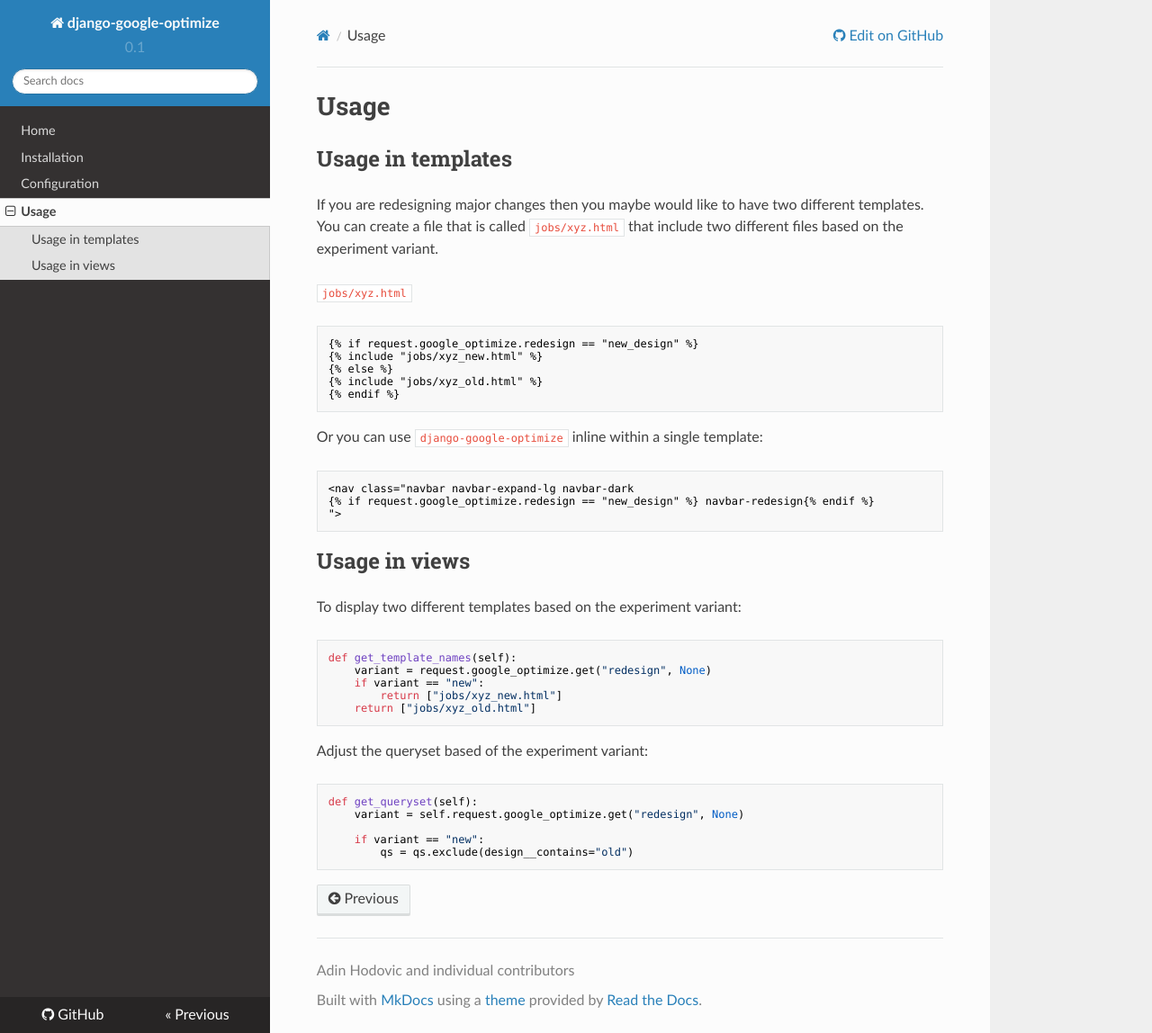
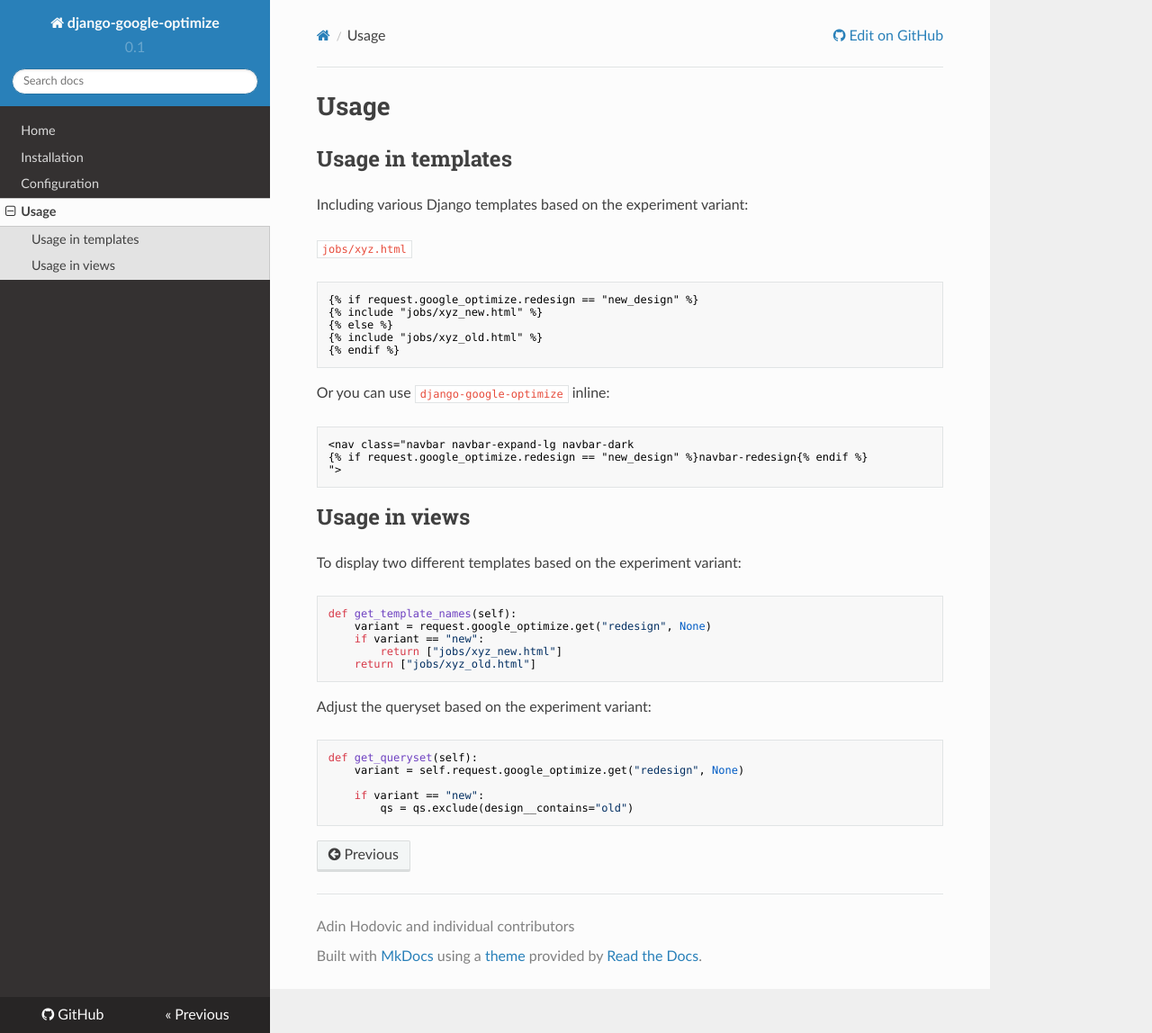
Before and after one commit to adinhodovic/django-google-optimize, an MkDocs documentation site: the page built from docs/usage.md, in a window 1280 px wide and 1148 px high. Shown: the whole window at 90% size. Built offline with MkDocs 1.6.1, drawn with Linux system fonts in a browser that asks for light colours; nearby versions of some CDN libraries.

Commit message:
Documentation fixups (#29)

````diff
--- a/docs/usage.md
+++ b/docs/usage.md
@@ -2,7 +2,7 @@
 
 ## Usage in templates
 
-If you are redesigning major changes then you maybe would like to have two different templates. You can create a file that is called `jobs/xyz.html` that include two different files based on the experiment variant.
+Including various Django templates based on the experiment variant:
 
 `jobs/xyz.html`
 
@@ -14,11 +14,11 @@
 {% endif %}
 ```
 
-Or you can use `django-google-optimize` inline within a single template:
+Or you can use `django-google-optimize` inline:
 
 ```django
 <nav class="navbar navbar-expand-lg navbar-dark
-{% if request.google_optimize.redesign == "new_design" %} navbar-redesign{% endif %}
+{% if request.google_optimize.redesign == "new_design" %}navbar-redesign{% endif %}
 ">
 ```
 
@@ -34,7 +34,7 @@
     return ["jobs/xyz_old.html"]
 ```
 
-Adjust the queryset based of the experiment variant:
+Adjust the queryset based on the experiment variant:
 
 ```python
 def get_queryset(self):
````
Also changed, not shown: README.md (+3 -3 lines), docs/configuration.md (+3 -3 lines), docs/index.md (+1 -1 lines), docs/installation.md (+2 -2 lines).
